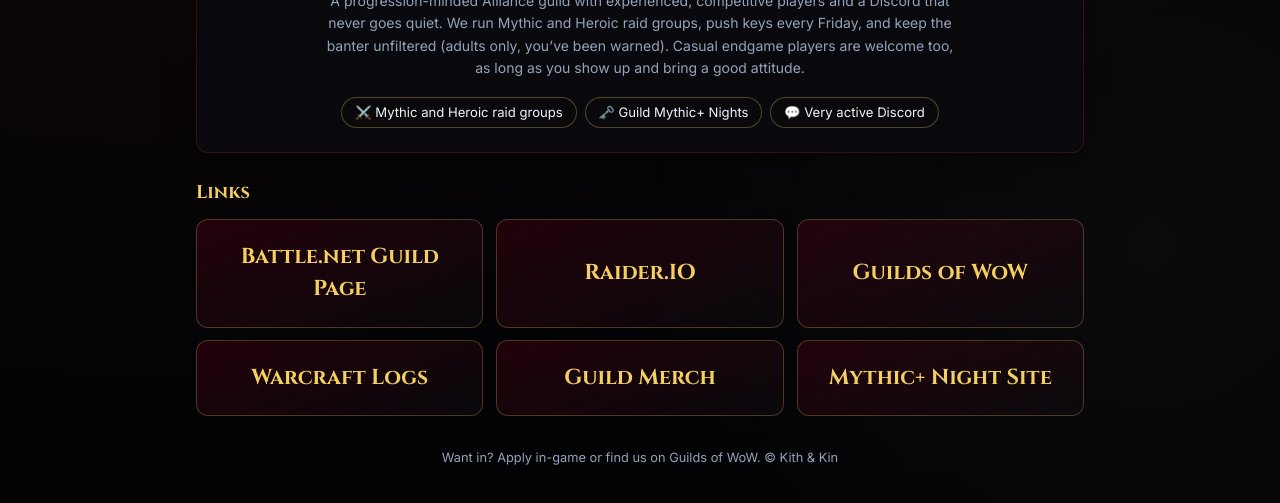
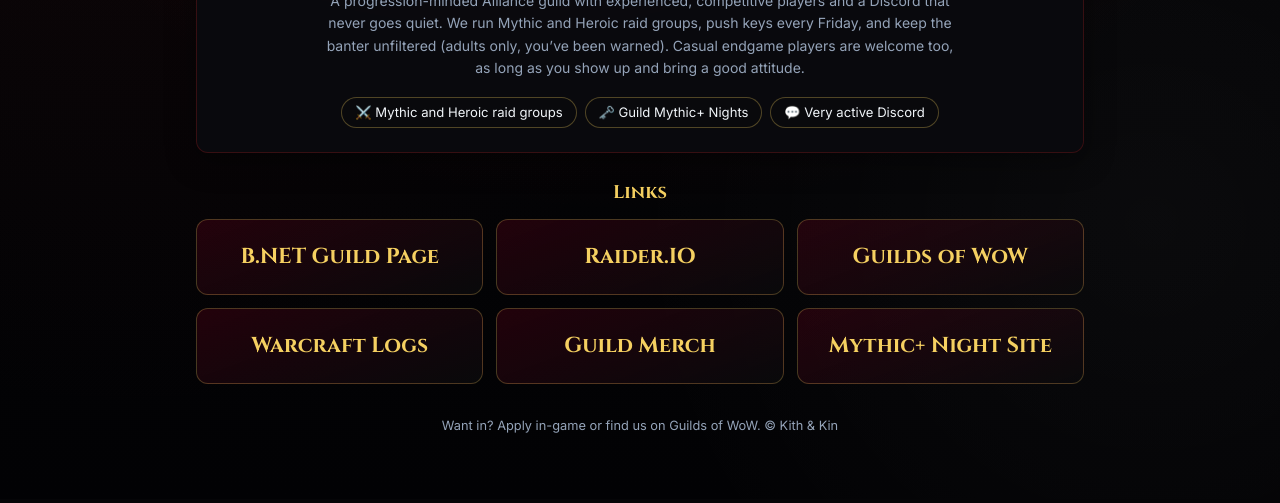
Before and after one commit to clayvanderburg/kith-and-kin-mplus, a website: page guild.html in a window 1280 px wide. Shown: the part 421-924 px from the top of the page. Drawn offline with Linux system fonts and the light colour scheme.

Commit message:
Landing page: rename B.NET link

```diff
--- a/guild.html
+++ b/guild.html
@@ -23,8 +23,9 @@
     .hub-hero p { max-width: 640px; margin: 0 auto; color: var(--text-muted); line-height: 1.6; }
     .hub-facts { display: flex; flex-wrap: wrap; gap: .5rem; justify-content: center; margin-top: 1.1rem; }
     .hub-facts span { padding: .3rem .8rem; border-radius: 999px; font-size: .82rem; border: 1px solid rgba(245, 208, 97, .3); background: rgba(10, 10, 12, .6); }
-    .hub h2 { font-family: Cinzel, serif; color: var(--text-gold); margin: 1.6rem 0 .8rem; font-size: 1.15rem; }
-    .hub-grid { display: grid; grid-template-columns: repeat(auto-fit, minmax(260px, 1fr)); gap: .8rem; }
+    .hub h2 { text-align: center; font-family: Cinzel, serif; color: var(--text-gold); margin: 1.6rem 0 .8rem; font-size: 1.15rem; }
+    .hub-grid { display: flex; flex-wrap: wrap; justify-content: center; gap: .8rem; }
+    .hub-grid .hub-link { flex: 1 1 260px; max-width: 290px; }
     .hub-link { display: flex; gap: .85rem; align-items: center; justify-content: center; text-align: center; padding: 1.3rem 1.1rem; border-radius: 12px; text-decoration: none; color: inherit;
       background: linear-gradient(160deg, rgba(128, 0, 32, .25), rgba(10, 10, 12, .9)); border: 1px solid rgba(245, 208, 97, .25);
       transition: transform .15s ease, border-color .15s ease; }
@@ -51,7 +52,7 @@
 
     <h2>Links</h2>
     <div class="hub-grid">
-      <a class="hub-link" href="https://worldofwarcraft.blizzard.com/en-us/guild/us/perenolde/kith-and-kin" target="_blank" rel="noopener"><strong>Battle.net Guild Page</strong>
+      <a class="hub-link" href="https://worldofwarcraft.blizzard.com/en-us/guild/us/perenolde/kith-and-kin" target="_blank" rel="noopener"><strong>B.NET Guild Page</strong>
       </a>
       <a class="hub-link" href="https://raider.io/guilds/us/perenolde/Kith%20and%20Kin" target="_blank" rel="noopener"><strong>Raider.IO</strong>
       </a>
```
